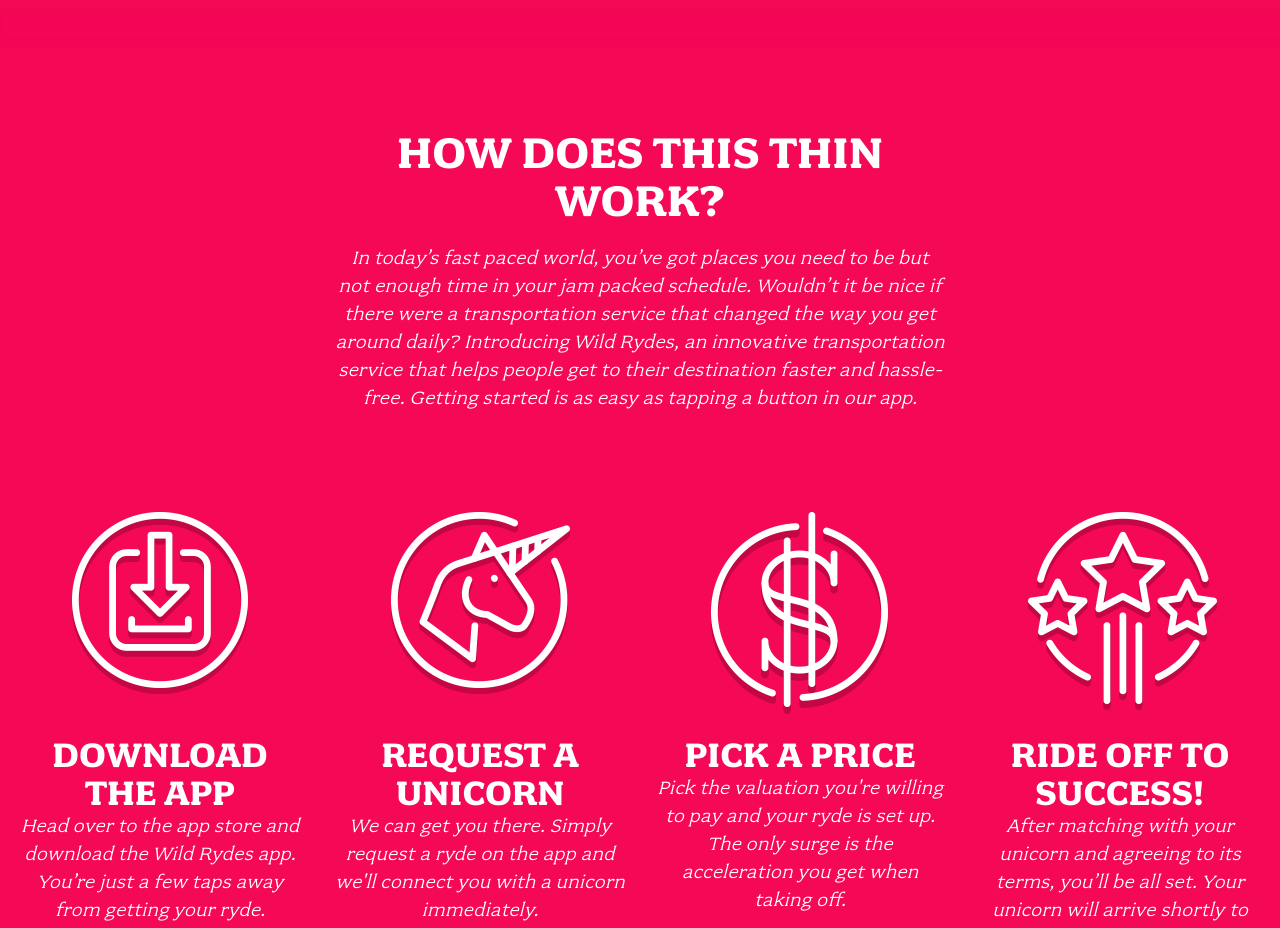
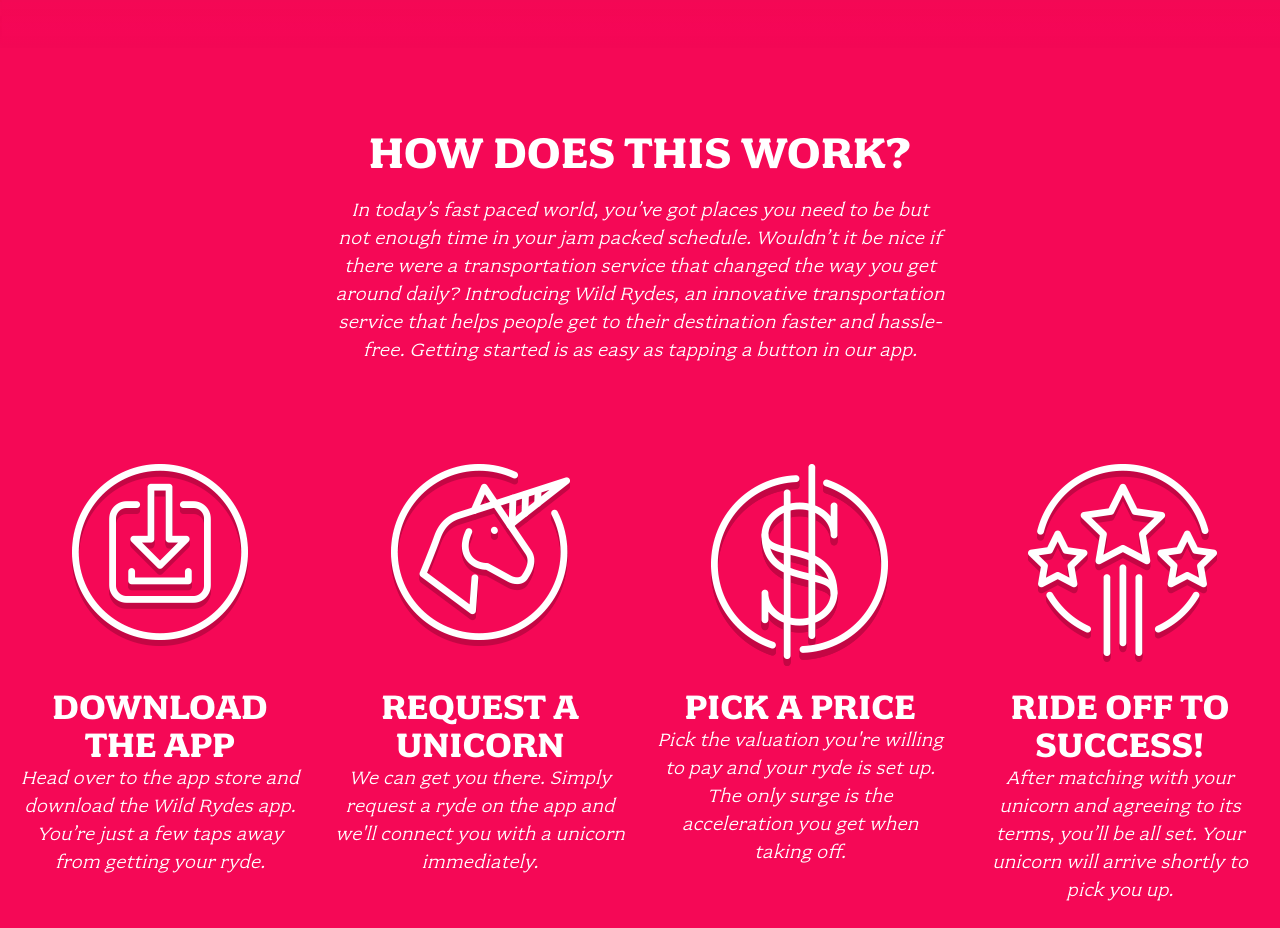
Before and after one commit to MTsinkevich/wildrydes-site, a plain HTML site: page index.html in a window 1280 px wide. Shown: the part 900-1828 px from the top of the page. Drawn offline with Linux system fonts and the light colour scheme.

Commit message:
Update index.html

```diff
--- a/index.html
+++ b/index.html
@@ -30,7 +30,7 @@
 
   <section class="home-about">
     <div class="row column large-9 xlarge-6 xxlarge-4">
-      <h2 class="section-title">How Does This Thin Work?</h2>
+      <h2 class="section-title">How Does This Work?</h2>
       <p class="content">
         In today’s fast paced world, you’ve got places you need to be but not enough time in your jam packed schedule. Wouldn’t it be nice if there were a transportation service that changed the way you get around daily? Introducing Wild Rydes, an innovative transportation service that helps people get to their destination faster and hassle-free. Getting started is as easy as tapping a button in our app.
       </p>
```
